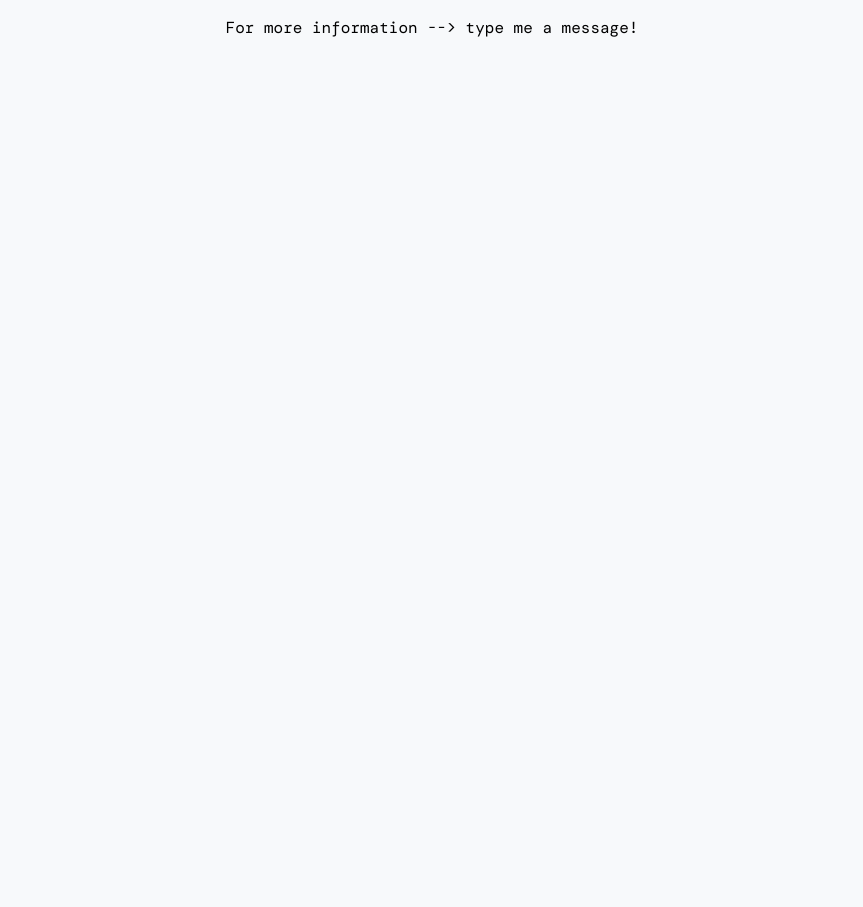
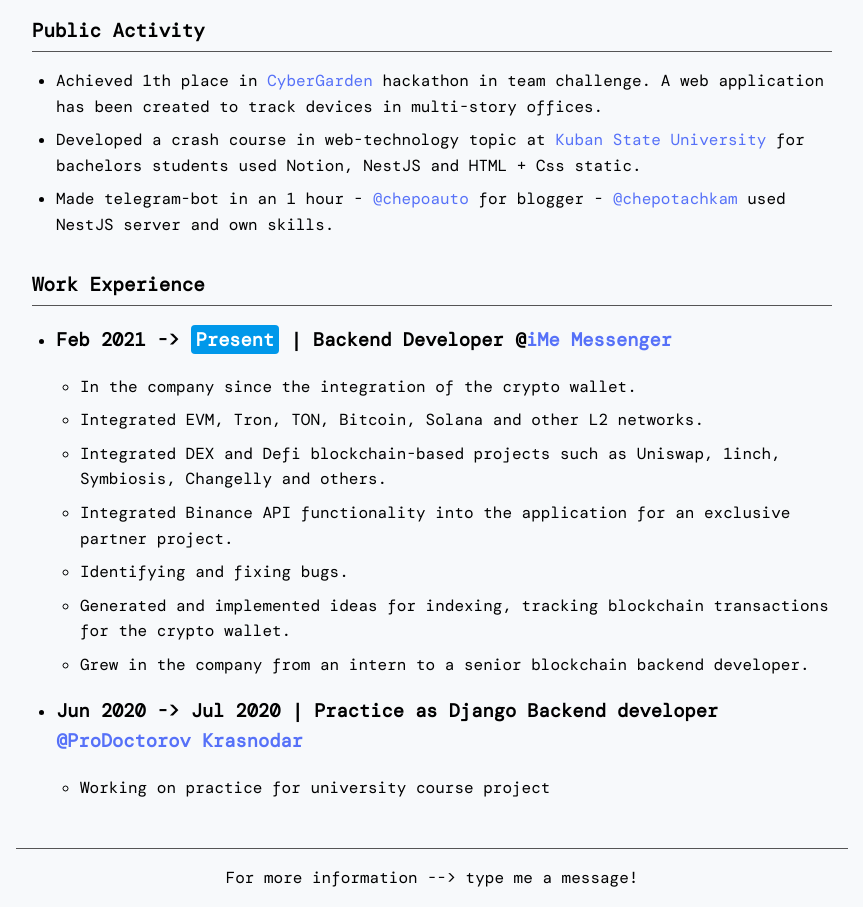
Before and after one commit to OneZee23/onezee-landing, a React (Create React App) app: page / in a window 1280 px wide. Shown: the part 920-1827 px from the top of the page, without its empty margins (224-1087 px from the left). Before the commit the page ends 977 px from the top, so only its background shows below. Built offline with nearby package versions, Linux system fonts and the light colour scheme.

Commit message:
Add work experience and public activity sections

```diff
--- a/src/App.tsx
+++ b/src/App.tsx
@@ -31,7 +31,7 @@ const SkillsSummary: React.FC = () => {
   return (
     <section>
       <a className="header-link" href="#skills"
-      ><h2 id="skills_summary">Skills summary</h2></a
+      ><h2 id="skills_summary">Skills Summary</h2></a
       >
       <ul>
         <li>
@@ -39,11 +39,88 @@ const SkillsSummary: React.FC = () => {
           Skilled JS, TypeScript, Solidity<br/>
           Familiarity with C++, Python and little MatLab, VBA.
         </li>
-        <li>Tech skills: Linux, SQL, Git, Docker, Grafana, K8s</li>
+        <li>Frameworks: NestJS ... a little bit of Django.</li>
+        <li>Tech skills: Linux, SQL, Git, Docker, Grafana, K8s, RabbitMQ, Radis.</li>
         <li>Languages: English (B1 by Cambridge PET Exam), Russian (Native)</li>
         <li>
           Interests: Blockchain, Distributed Systems, Microservice Orchestration,
           Robust, beautiful and maintainable backend.
+        </li>
+      </ul>
+    </section>
+  );
+}
+
+const RecentActivity: React.FC = () => {
+  return (
+    <section>
+      <a className="header-link" href="#recent_activity"
+      ><h2 id="recent_activity">Public Activity</h2></a
+      >
+      <ul>
+        <li>
+          Achieved 1th place in <a href="https://cybergarden.ru/">CyberGarden</a> hackathon in team challenge. A web
+          application
+          has been created to track devices in multi-story offices.
+        </li>
+        <li>
+          Developed a crash course in web-technology topic at <a href="https://www.kubsu.ru/index.php">Kuban State
+          University</a> for bachelors students used Notion,
+          NestJS and HTML + Css static.
+        </li>
+        <li>
+          Made telegram-bot in an 1 hour - <a href="https://t.me/chepoauto_bot">@chepoauto</a> for blogger - <a
+          href="https://t.me/chepotachkam">@chepotachkam</a> used NestJS server and own skills.
+        </li>
+      </ul>
+    </section>
+  );
+}
+
+const WorkExperience: React.FC = () => {
+  return (
+    <section>
+      <a className="header-link" href="#work_experience"
+      ><h2 id="work_experience">Work Experience</h2></a
+      >
+      <ul>
+        <li>
+          <h3>
+            Feb 2021 -{"> "}
+            <span className="highlight">Present</span> |
+            Backend Developer @
+            <a href="https://imem.app">iMe Messenger</a>
+          </h3>
+          <ul>
+            <li>
+              In the company since the integration of the crypto wallet.
+            </li>
+            <li>
+              Integrated EVM, Tron, TON, Bitcoin, Solana and other L2 networks.
+            </li>
+            <li>
+              Integrated DEX and Defi blockchain-based projects such as Uniswap, 1inch, Symbiosis, Changelly and others.
+            </li>
+            <li>
+              Integrated Binance API functionality into the application for an exclusive partner project.
+            </li>
+            <li>Identifying and fixing bugs.</li>
+            <li>
+              Generated and implemented ideas for indexing, tracking blockchain transactions for the crypto wallet.
+            </li>
+            <li>
+              Grew in the company from an intern to a senior blockchain backend developer.
+            </li>
+          </ul>
+        </li>
+        <li>
+          <h3>
+            Jun 2020 -{">"} Jul 2020 | Practice as Django Backend developer
+            <a href="https://prodoctorov.ru/"> @ProDoctorov Krasnodar</a>
+          </h3>
+          <ul>
+            <li>Working on practice for university course project</li>
+          </ul>
         </li>
       </ul>
     </section>
@@ -72,6 +149,8 @@ const App: React.FC = () => {
         <main>
           <Greetings/>
           <SkillsSummary/>
+          <RecentActivity/>
+          <WorkExperience/>
         </main>
         <footer>
           <p>For more information {'-->'} type me a message!</p>
```
Also changed, not shown: 1 other file (tests, documents, lock files or other folders).
